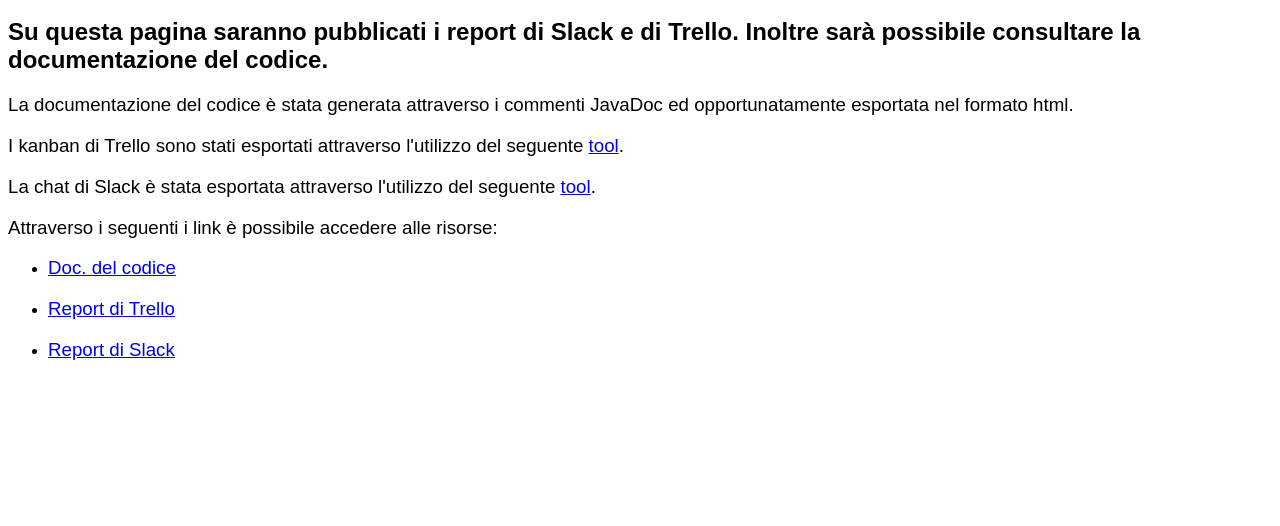
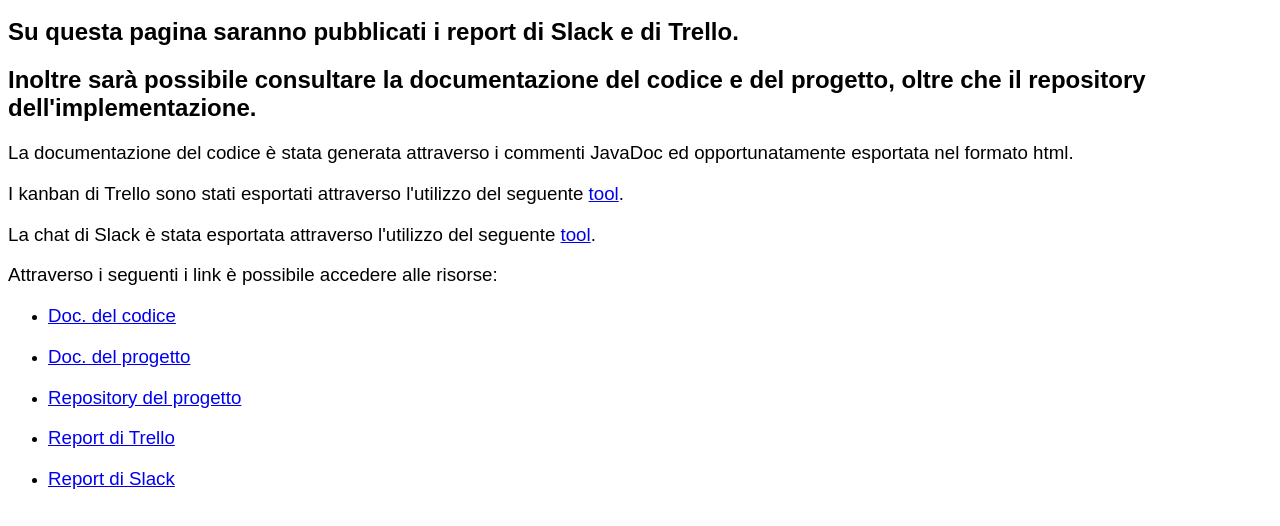
Before and after one commit to Tensa53/SmartGym, a plain HTML site: page docs/index.html in a window 1280 px wide. Shown: the part 48-574 px from the top of the page. Drawn offline with Linux system fonts and the light colour scheme.

Commit message:
Aggiornate le github pages e il README

```diff
--- a/docs/index.html
+++ b/docs/index.html
@@ -20,7 +20,9 @@
 
     <h1>Benvenuti</h1>
 
-    <h2>Su questa pagina saranno pubblicati i report di Slack e di Trello. Inoltre sarà possibile consultare la documentazione del codice.</h2>
+    <h2>Su questa pagina saranno pubblicati i report di Slack e di Trello.</h2>
+
+    <h2>Inoltre sarà possibile consultare la documentazione del codice e del progetto, oltre che il repository dell'implementazione.</h2></h2>
 
     <h3>La documentazione del codice è stata generata attraverso i commenti JavaDoc ed opportunatamente esportata nel formato html.</h3>
 
@@ -32,6 +34,8 @@
 
     <ul>
         <li><a href="./javadoc/allpackages-index.html"><h3>Doc. del codice</h3></a></li>
+        <li><a href="https://drive.google.com/drive/folders/1N_S0jR27P6miRd2zcrdcGlVxNKh8Aull?usp=sharing"><h3>Doc. del progetto</h3></a></li>
+        <li><a href="https://github.com/Tensa53/thISTeam_SmartGym_Classe03"><h3>Repository del progetto</h3></a></li>
         <li><a href="TrelloExport.html"><h3>Report di Trello</h3></a></li>
         <li><a href="SlackExport.html"><h3>Report di Slack</h3></a></li>
     </ul>
```
Also changed, not shown: 1 other file.
